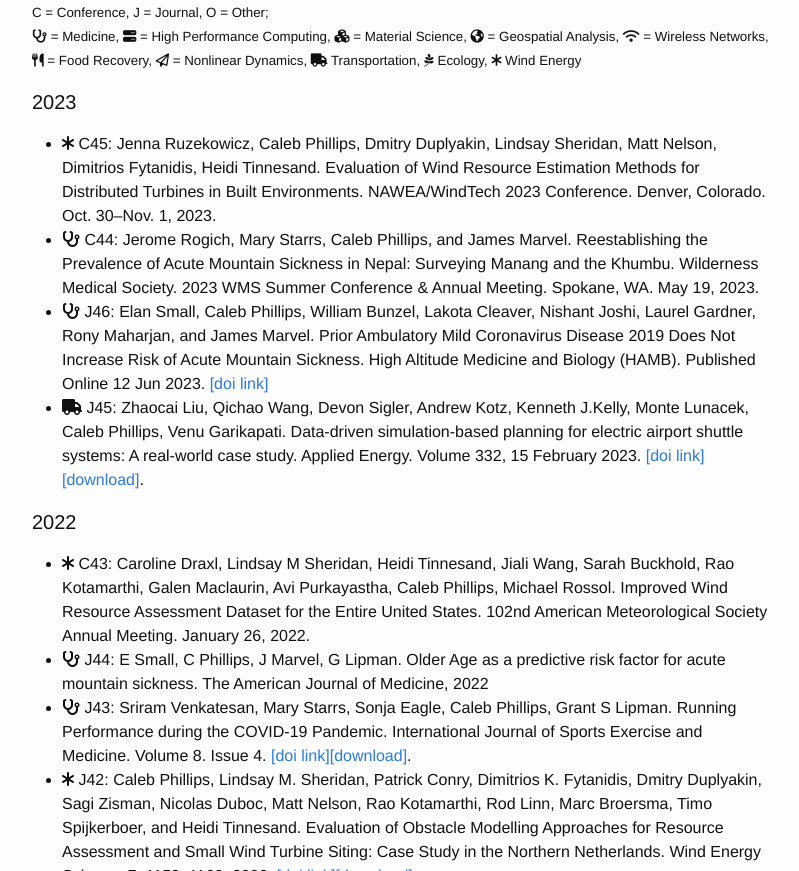
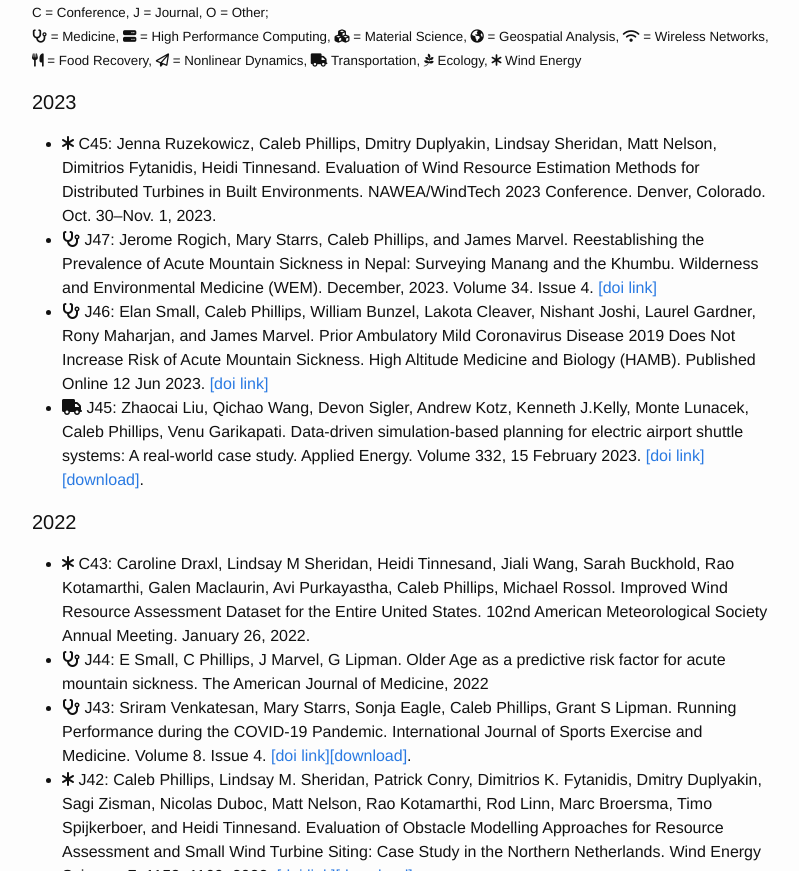
Before and after one commit to somerandomsequence/smallwhitecube, a Jekyll site: the page built from research.md, in a window 1280 px wide and 900 px high, scrolled down 855 px, cut to the strip 29-900 px from the top of the window. Shown: the whole strip, without its empty margins (238-1037 px from the left). Built offline with Jekyll 4.4.1, drawn with Linux system fonts in a browser that asks for light colours; nearby versions of some CDN libraries.

Commit message:
Update papers.html

```diff
--- a/_includes/papers.html
+++ b/_includes/papers.html
@@ -20,8 +20,8 @@
   <ul>
     <li><i class="fa fa-asterisk" aria-hidden="true"></i> C45: Jenna Ruzekowicz, Caleb Phillips, Dmitry Duplyakin, Lindsay Sheridan, Matt Nelson, Dimitrios Fytanidis, Heidi Tinnesand.
       Evaluation of Wind Resource Estimation Methods for Distributed Turbines in Built Environments. NAWEA/WindTech 2023 Conference. Denver, Colorado. Oct. 30–Nov. 1, 2023.</li>
-    <li><i class="fa fa-stethoscope" aria-hidden="true"></i> C44: Jerome Rogich, Mary Starrs, Caleb Phillips, and James Marvel.
-      Reestablishing the Prevalence of Acute Mountain Sickness in Nepal: Surveying Manang and the Khumbu. Wilderness Medical Society. 2023 WMS Summer Conference & Annual Meeting. Spokane, WA. May 19, 2023.</li>
+    <li><i class="fa fa-stethoscope" aria-hidden="true"></i> J47: Jerome Rogich, Mary Starrs, Caleb Phillips, and James Marvel.
+      Reestablishing the Prevalence of Acute Mountain Sickness in Nepal: Surveying Manang and the Khumbu. Wilderness and Environmental Medicine (WEM). December, 2023. Volume 34. Issue 4. <a href=" https://doi.org/10.1016/j.wem.2023.08.017">[doi link]</a></li>
     <li><i class="fa fa-stethoscope" aria-hidden="true"></i> J46: Elan Small, Caleb Phillips, William Bunzel, Lakota Cleaver, Nishant Joshi, Laurel Gardner, Rony Maharjan, and James Marvel.
       Prior Ambulatory Mild Coronavirus Disease 2019 Does Not Increase Risk of Acute Mountain Sickness. High Altitude Medicine and Biology (HAMB). Published Online 12 Jun 2023.
       <a href="https://doi.org/10.1089/ham.2022.0150">[doi link]</a></li>
```
